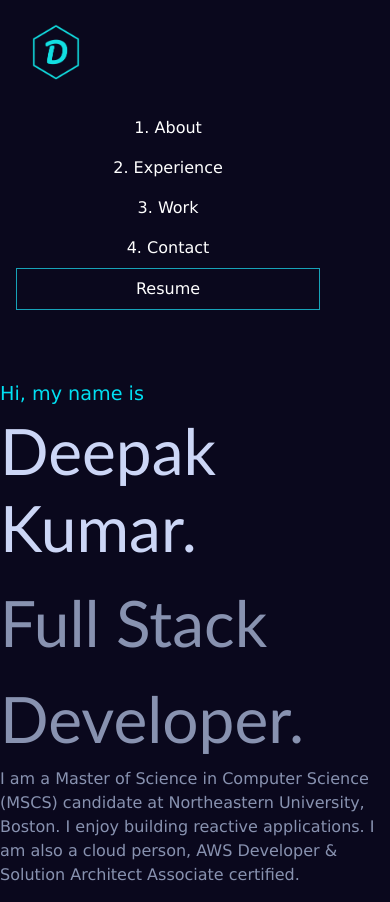
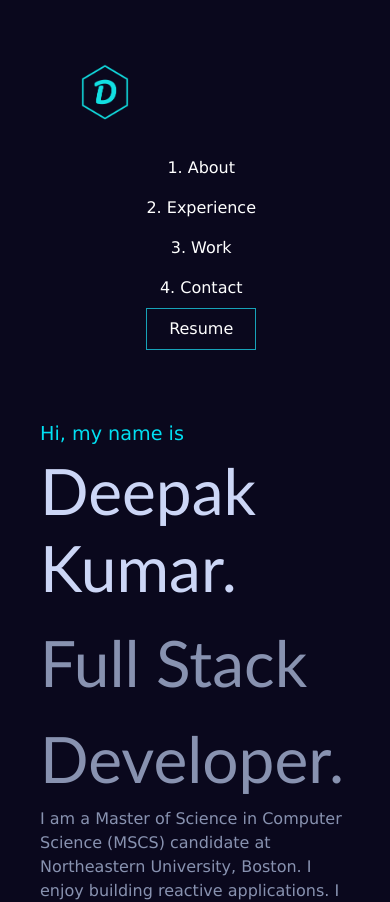
Before and after one commit to 1itachi/portfolio, a React (Create React App) app: page / in a window 390 px wide. Shown: the top 902 px of the page. Built offline with nearby package versions, Linux system fonts and the light colour scheme.

Commit message:
revamped the animation and added new project

```diff
--- a/public/index.html
+++ b/public/index.html
@@ -34,7 +34,7 @@
       gtag('js', new Date());
       gtag('config', 'UA-176113084-1');
     </script>
-    <title>Deepak Profile</title>
+    <title>Deepak Kumar</title>
    </head>
   <body style= "background-color: #0A081D">
     <noscript>You need to enable JavaScript to run this app.</noscript>
--- a/src/Components/About.js
+++ b/src/Components/About.js
@@ -1,14 +1,13 @@
 import React from "react";
 import "./component.css";
 import photo from '../photo.jpg';
-import Fade from 'react-reveal/Fade';
+
 
 export default class About extends React.Component {
   render() {
     return(
         <section className="margin" id="about-id">
         <div className="row">
-        <Fade left>
         <div className="col-sm-6">
         <h3 className="headings head ml-4" >1. About Me</h3>
         <hr className="horizontal"/>
@@ -34,6 +33,7 @@ export default class About extends React.Component {
                 <label className="label-style border border-info p-2 mr-2">AWS</label>
                 <label className="label-style border border-info p-2 mr-2">JavaScript</label>
                 <label className="label-style border border-info p-2 mr-2">Java</label>
+                <label className="label-style border border-info p-2 mr-2">Python</label>
                 <label className="label-style border border-info p-2 mr-2">Node.Js</label>
                 <label className="label-style border border-info p-2 mr-2">React.Js</label>
                 <label className="label-style border border-info p-2 mr-2">React Native</label>
@@ -51,14 +51,13 @@ export default class About extends React.Component {
           </div>
 
         </div>
-        </Fade>
-        <Fade right>
+
         <div className="col-sm-6 center image-style">
         <a href = "https://www.linkedin.com/in/deepak-kumar-bb1810115/">
         <img className="photo" src={photo} alt="Avatar"></img>
         </a>
         </div>
-        </Fade>
+
       </div>
       </section>
     );
--- a/src/Components/Contact.js
+++ b/src/Components/Contact.js
@@ -4,13 +4,13 @@ import "./component.css";
 export default class Contact extends React.Component {
     render() {
         return(
-            <div className="margin contact" id="contact-id">
+            <div className="margin contact " id="contact-id">
 
                 <h1 className="intro-start head">4. What's Next?</h1>
                 <h2 className="intro-name">Get In Touch</h2>
 
-                <p className="para-style mb-4"> I am currently looking for Spring 2021 Internship/Coop
-                or Fulltime starting May 2021. My inbox is always open, even for just a 'Hi'.</p>
+                <p className="para-style mb-4"> I am looking for
+                fulltime starting Jan 2022. My inbox is always open, even for just a 'Hi'.</p>
 
                 <div className="mt-5 mb-5 p-0 contact">
                 <a href = "mailto:kumar.de@northeastern.edu" className ="text-style border border-info center p-2 mb-2">Say Hello</a>
--- a/src/Components/Experience.js
+++ b/src/Components/Experience.js
@@ -40,7 +40,7 @@ export default class Experience extends React.Component {
             <span>@Slalom Build</span>
             </h1>
             <p className="para-style ml-2">June, 2020 - August, 2020</p>
-            <LightSpeed left>
+
             <ul>
             <li>Led Cloud, DevOps, and Security effort in the team. Built BitBucket pipelines, provisioned AWS infrastructure, and integrated AppCenter.</li>
             <li>Developed Stagen Leadership mobile application using React Native, TypeScript.</li>
@@ -49,7 +49,7 @@ export default class Experience extends React.Component {
             <li>Participated in Backlog refinement, Sprint planning, and retrospective.</li>
             <li>The app will increase the ease of learning and customer involvement.</li>
             </ul>
-            </LightSpeed>
+
             </div>;
         } else{
           companyDetails= <div className= "mt-4 para-style">
@@ -59,7 +59,7 @@ export default class Experience extends React.Component {
             <span>@Brillio</span>
             </h1>
             <p className="para-style ml-2">August, 2016 - August, 2019</p>
-            <LightSpeed left>
+
           <ul>
             <li>Built a mechanism to send notifications on change of an attribute of a property listing, which helped stakeholders to make more informed decisions on a property,
                resulting in a 15% increase in returning customer base. </li>
@@ -68,7 +68,7 @@ export default class Experience extends React.Component {
             <li>Implemented application by migrating Python server-based code to serverless code using Nodejs and AWS, which increased the response time of application by 20%.</li>
             <li>Oversaw all aspects of backend development, redesigned multiple web pages, and guided new hires.</li>
             </ul>
-            </LightSpeed>
+
           </div>;
         }
 
--- a/src/Components/Footer.js
+++ b/src/Components/Footer.js
@@ -4,7 +4,7 @@ import "./component.css";
 export default class Contact extends React.Component {
     render() {
         return(
-            <div className="margin contact mb-4">
+            <div className="footer-margin contact mb-4">
 
                 <p className="footer">Built using React.Js by Deepak Kumar. Design insipired by Brittany Chiang.</p>
                 <a class="github " href="https://github.com/itachi1994/portfolio" target="_blank" rel="noopener noreferrer"><i class="fab fa-github fa-2x"></i></a>
--- a/src/Components/Intro.js
+++ b/src/Components/Intro.js
@@ -1,11 +1,13 @@
 import React from "react";
 import "./component.css";
 import Typist from "react-typist";
+import Reveal from 'react-reveal/Reveal';
 
 export default class Intro extends React.Component {
     render() {
         return(
-            <div className="row mt-5">
+            <div className="row mt-5 animated animatedFadeInUp fadeInUp">
+                {/* <Reveal effect="fadeInUp"> */}
                 <div className="col-sm-6 mt-3 p-0 mb-4 intro-detail">
                 <h1 className="intro-start">Hi, my name is</h1>
                 <h2 className="intro-name">Deepak Kumar.</h2>
@@ -21,6 +23,7 @@ export default class Intro extends React.Component {
                 <div className="col-sm-6 mt-5">
                 <figure><embed src="https://wakatime.com/share/@itachi1994/6eff178a-28b9-48bc-a510-35a596f7ac22.svg"></embed></figure>
                 </div>
+                {/* </Reveal> */}
             </div>
         );
     }
--- a/src/Components/MainPage.js
+++ b/src/Components/MainPage.js
@@ -8,27 +8,44 @@ import Work from "./Work";
 import Contact from "./Contact";
 import Footer from "./Footer";
 import Fade from 'react-reveal/Fade';
-import Slide from 'react-reveal/Slide';
+// import Slide from 'react-reveal/Slide';
+// import Reveal from 'react-reveal/Reveal';
+
 
 
 export default class MainPage extends React.Component {
   render() {
     return(
       <div>
-        <Fade top>
-      <nav className="navbar sticky-top nav-style navbar-expand-lg">
-        <Navbar/>
-      </nav>
+
+      <Fade bottom>
+          <nav className="navbar sticky-top nav-style navbar-expand-lg">
+          <Navbar/>
+          </nav>
       </Fade>
+
       <div className = "container">
-        <Slide top>
+      <Fade bottom>
        <Intro/>
-       </Slide>
+       </Fade>
+
+       <Fade bottom>
        <About/>
+       </Fade>
+
+       <Fade bottom>
        <Experience/>
-       <Fade left>
+       </Fade>
+
+       <Fade bottom>
        <Work/>
+       </Fade>
+
+       <Fade bottom>
        <Contact/>
+       </Fade>
+
+       <Fade bottom>
        <Footer/>
        </Fade>
       </div>
--- a/src/Components/NavBar.js
+++ b/src/Components/NavBar.js
@@ -8,11 +8,11 @@ export default class NavBar extends React.Component {
     render() {
         return(
               <div className="container-fluid row">
-                <div className="col-sm-6">
+                <div className="col-sm-6 pl-4">
               <a href="#logo" ><img className= "logo" id="logo" src ={logo} alt="logo" /></a>
               </div>
                 <div className="col-sm-6">
-                    <ol className="navbar-nav ">
+                    <ol className="navbar-nav pr-4 float-right ">
                     <li className="nav-item"> <a className= "nav-link text-style mr-4" href="#about-id">1. About</a></li>
                     <li className="nav-item"><a className= "nav-link text-style mr-4" href="#experience-id">2. Experience</a></li>
                     <li className="nav-item"><a className= "nav-link text-style mr-4" href="#work-id">3. Work</a></li>
--- a/src/Components/component.css
+++ b/src/Components/component.css
@@ -73,15 +73,13 @@ a:hover {
 }
 
 .margin {
-    margin-top: 60px;
+    margin-top: 30vh;
     overflow: hidden;
     padding-top: 150px;
 }
 
 .horizontal {
     border: 1px solid #8892B0;
-    /* display:inline-block; */
-    /* float: right, */
 }
 
 .para-style{
@@ -199,12 +197,17 @@ a:hover {
 .contact{
     align-items: center;
     text-align: center;
+
 }
 
 .footer {
     color: #8892B0;
     font-size: 12px;
     font-family: Verdana;
+}
+
+.footer-margin {
+    margin-top: 20vh;
 }
 
 
@@ -217,3 +220,53 @@ a:hover {
     -webkit-transform: rotate(360deg);
             transform: rotate(360deg);
   }
+
+  body {
+    padding: 40px;
+}
+
+
+body {
+    padding: 40px;
+}
+
+/* Animation */
+
+@keyframes fadeInUp {
+    from {
+        transform: translate3d(0,40px,0)
+    }
+
+    to {
+        transform: translate3d(0,0,0);
+        opacity: 1
+    }
+}
+
+@-webkit-keyframes fadeInUp {
+    from {
+        transform: translate3d(0,40px,0)
+    }
+
+    to {
+        transform: translate3d(0,0,0);
+        opacity: 1
+    }
+}
+
+.animated {
+    animation-duration: 1s;
+    animation-fill-mode: both;
+    -webkit-animation-duration: 1s;
+    -webkit-animation-fill-mode: both
+}
+
+.animatedFadeInUp {
+    opacity: 0
+}
+
+.fadeInUp {
+    opacity: 0;
+    animation-name: fadeInUp;
+    -webkit-animation-name: fadeInUp;
+}
```
Also changed, not shown: src/Components/Work.js (+18 -5 lines), src/plagewatch.png (added).
